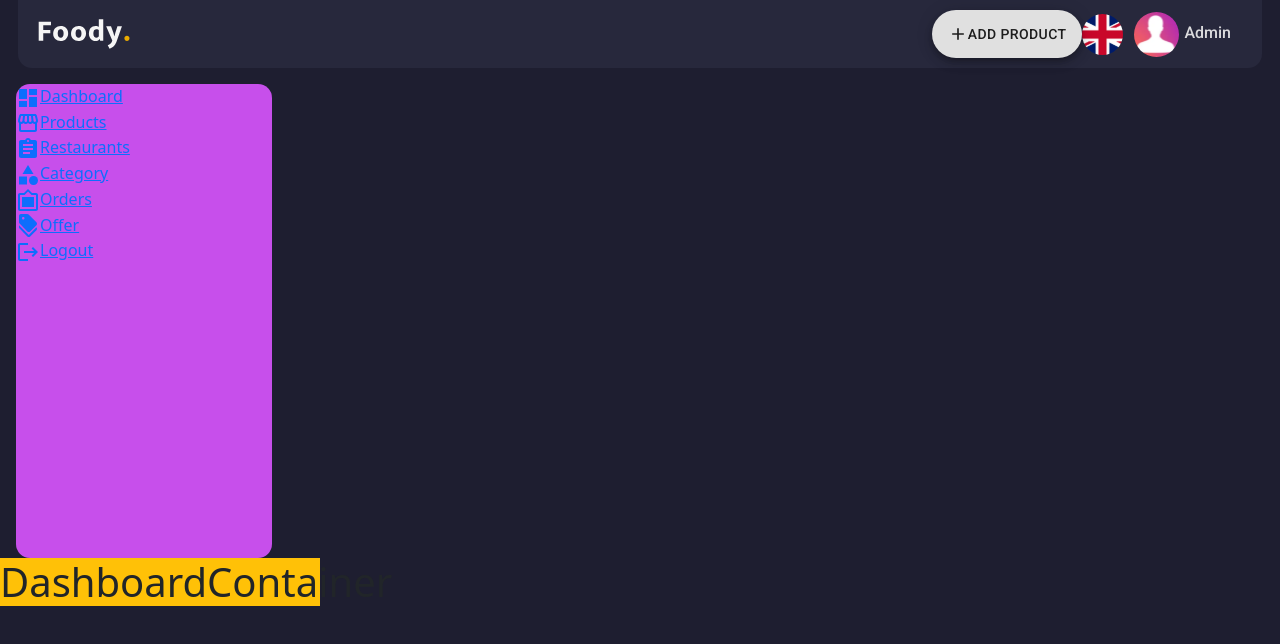
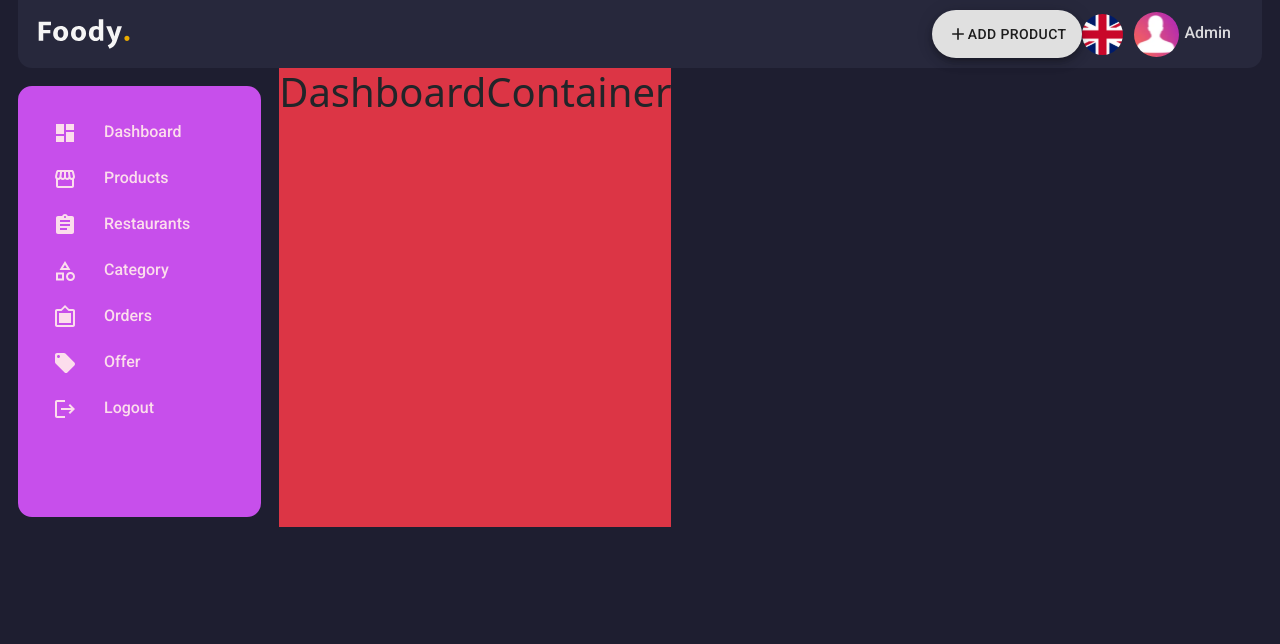
Before and after one commit to QurbanovaLamiya/Foody_Admin_React, a React (Create React App) app: page /dashboard in a window 1280 px wide. Shown: the top 644 px of the page. Built offline with nearby package versions, Linux system fonts and the light colour scheme.

Commit message:
Sidebar design

```diff
--- a/src/constant/Sidebar/index.js
+++ b/src/constant/Sidebar/index.js
@@ -1,9 +1,9 @@
 import DashboardIcon from "@mui/icons-material/Dashboard";
 import StorefrontIcon from "@mui/icons-material/Storefront";
 import AssignmentIcon from "@mui/icons-material/Assignment";
-import CategoryIcon from "@mui/icons-material/Category";
+import CategoryOutlinedIcon from "@mui/icons-material/CategoryOutlined";
 import FilterFramesIcon from "@mui/icons-material/FilterFrames";
-import DiscountIcon from "@mui/icons-material/Discount";
+import LocalOfferIcon from "@mui/icons-material/LocalOffer";
 import LogoutIcon from "@mui/icons-material/Logout";
 
 const SidebarData = [
@@ -24,7 +24,7 @@ const SidebarData = [
   },
   {
     title: "Category",
-    icon: <CategoryIcon />,
+    icon: <CategoryOutlinedIcon />,
     link: "/category",
   },
   {
@@ -34,7 +34,7 @@ const SidebarData = [
   },
   {
     title: "Offer",
-    icon: <DiscountIcon />,
+    icon: <LocalOfferIcon />,
     link: "/offer",
   },
   {
@@ -44,5 +44,4 @@ const SidebarData = [
   },
 ];
 
-
-export default SidebarData
+export default SidebarData;
--- a/src/features/Dashboard/DashboardContainer.js
+++ b/src/features/Dashboard/DashboardContainer.js
@@ -1,7 +1,7 @@
 const DashboardContainer = () => {
   return (
     <>
-      <h1 className="bg-warning w-25">DashboardContainer </h1>
+      <h1 className="bg-danger">DashboardContainer </h1>
     </>
   );
 };
--- a/src/shared/components/Sidebar/SidebarList/SidebarList.module.css
+++ b/src/shared/components/Sidebar/SidebarList/SidebarList.module.css
@@ -1,7 +1,40 @@
-.nav {
-  width: 256px;
-  height: 474px;
-  background-color: #c74feb;
+.Nav_List {
+  width: 19% !important;
+  background: #c74feb;
   border-radius: 14px;
-  margin: 16px;
+  margin: 18px !important;
+  padding: 24px 16px 24px 24px !important;
 }
+
+.List {
+  display: flex;
+  align-items: center;
+}
+
+.List:last-child {
+  margin-bottom: 30%;
+}
+
+.Nav_Link {
+  width: 100%;
+  padding: 11px;
+  text-decoration: none;
+  font-family: "Roboto";
+  font-weight: 500;
+  font-size: 16px;
+  line-height: 21px;
+  color: #fcddec;
+}
+
+.Nav_Link:hover {
+  cursor: pointer;
+  background: #cd61ed;
+  border-radius: 4px;
+  color: #fff;
+}
+
+.Nav_Icon {
+  width: 20px;
+  height: 20px;
+  margin-right: 27px;
+}
--- a/src/shared/components/Sidebar/SidebarList/index.js
+++ b/src/shared/components/Sidebar/SidebarList/index.js
@@ -3,15 +3,15 @@ import { Nav } from "react-bootstrap";
 import Data from "../../../../constant/Sidebar";
 
 // Style
-import SidebarListStyle from "./SidebarList.module.css"
+import SidebarListStyle from "./SidebarList.module.css";
 
 const SidebarList = () => {
   return (
-    <Nav className={`${SidebarListStyle.nav} flex-column`}>
+    <Nav className={`${SidebarListStyle.Nav_List} flex-column`}>
       {Data.map((item) => (
-        <li key={`menu-list-${item.title}`}>
-          <NavLink to={item.link}>
-            <span>{item.icon}</span>
+        <li key={`menu-list-${item.title}`} className={SidebarListStyle.List}>
+          <NavLink to={item.link} className={SidebarListStyle.Nav_Link}>
+            <span className={SidebarListStyle.Nav_Icon}>{item.icon}</span>
             {item.title}
           </NavLink>
         </li>
--- a/src/shared/components/Sidebar/index.js
+++ b/src/shared/components/Sidebar/index.js
@@ -1,4 +1,3 @@
-import { Fragment } from "react";
 import { Routes, Route, Navigate } from "react-router-dom";
 
 // Components
@@ -16,7 +15,7 @@ import SidebarList from "./SidebarList";
 
 const Sidebar = () => {
   return (
-    <Fragment>
+    <div className="d-flex">
       <SidebarList />
       <Routes>
         <Route path="/" element={<Navigate to="/dashboard" replace />} />
@@ -27,7 +26,7 @@ const Sidebar = () => {
         <Route path="/orders" element={<Orders />} />
         <Route path="/offer" element={<Offers />} />
       </Routes>
-    </Fragment>
+    </div>
   );
 };
 
```
